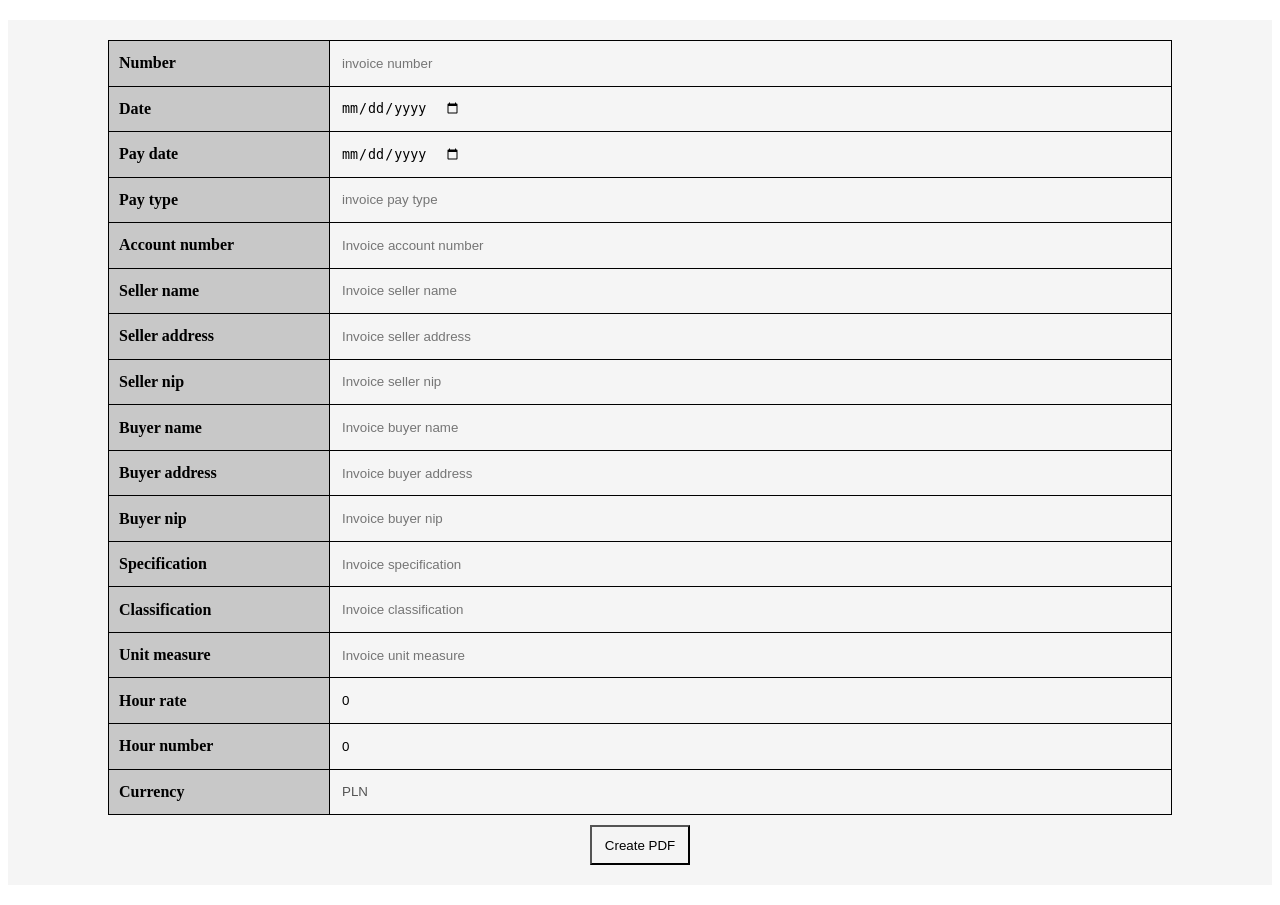
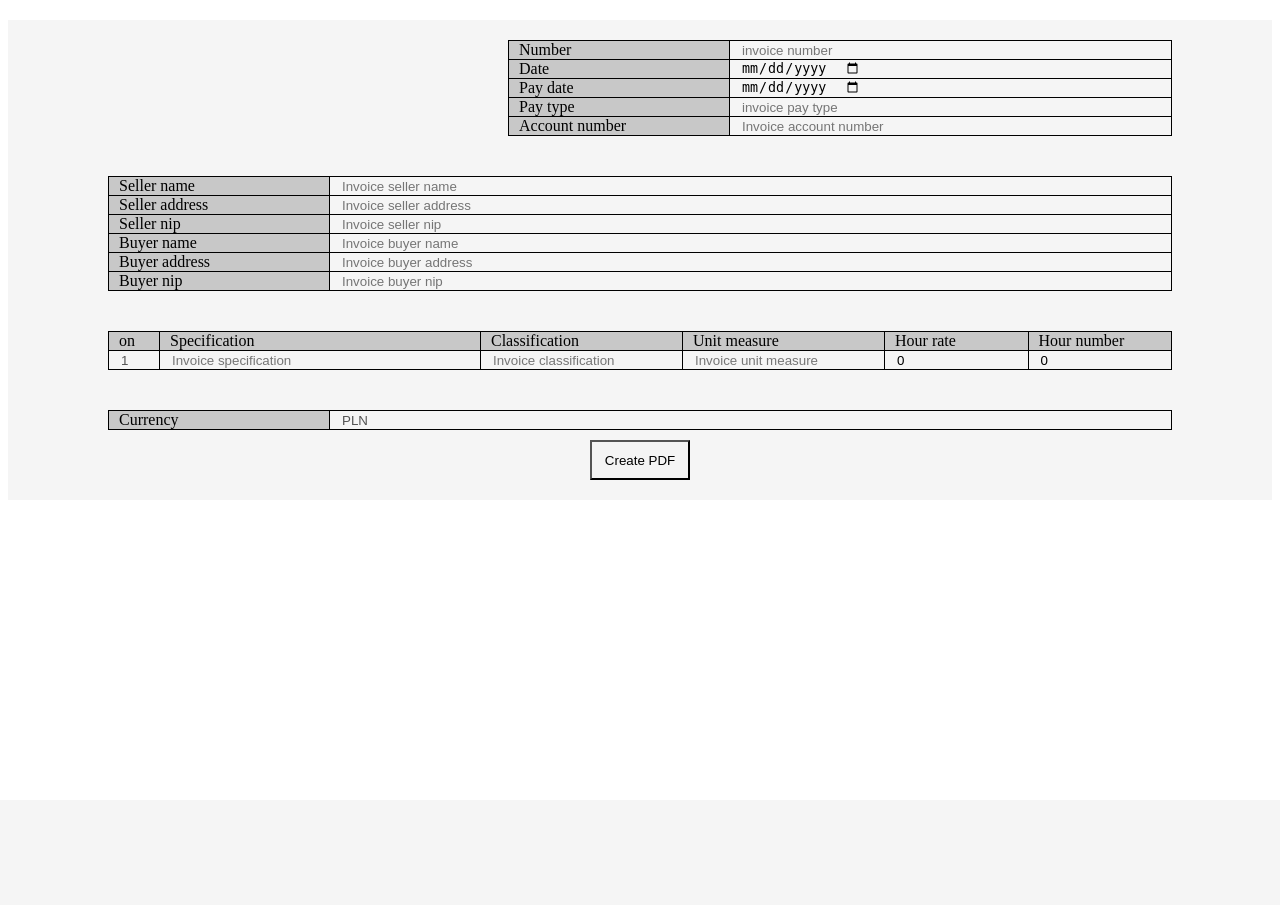
Before and after one commit to delektowski/invoicer, a FastAPI app: page / in a window 1280 px wide. After the commit the page ends 480 px from the top, so only its background shows below. Run offline with FastAPI, Linux system fonts and the light colour scheme; data comes from the database, SQL or seed files in the repository.

Commit message:
add horizontal specs stuff

```diff
--- a/static/styles.css
+++ b/static/styles.css
@@ -18,6 +18,15 @@ body {
     border-bottom: none;
 }
 
+.field--gray--columns {
+
+    padding: 0 10px;
+
+    border: 1px black solid;
+    background-color: rgb(200, 200, 200);
+    border-bottom: none;
+}
+
 .field {
     -webkit-box-flex: 3;
     -webkit-flex: 3;
@@ -29,12 +38,46 @@ body {
     border-left: none;
 }
 
+.field--column {
+    padding: 0 10px;
+    border: 1px black solid;
+    border-bottom: none;
+    border-left: none;
+}
+
+.field--column__on {
+    width: 30px;
+}
+
+.field--column__specification {
+    width: 300px;
+}
+
 .field--border-bottom {
     border-bottom: 1px black solid;
 }
 
+.field--border-left {
+    border-left: 1px black solid;
+}
+
+.field--border-left-none {
+    border-left: none;
+}
+
+.field--gray--columns>h2,
 .field--gray>h2 {
     font-size: 16px;
+    font-weight: 300;
+    margin: 0;
+}
+
+.field--gray--columns__on {
+    width: 30px;
+}
+
+.field--gray--columns__specification {
+    width: 300px;
 }
 
 .fields-container {
@@ -42,7 +85,35 @@ body {
     display: flex;
     -webkit-box-pack: center;
     justify-content: center;
-    flex-direction: row;
+}
+
+.fields-container--columns {
+    -webkit-box-flex: 5;
+    -webkit-flex: 5;
+    flex: 5;
+}
+
+.fields-container--columns__on {
+    -webkit-box-flex: 1;
+    -webkit-flex: 1;
+    flex: 1;
+}
+
+.fields-container--padding-left {
+    padding-left: 400px;
+}
+
+.invoice-specs {
+    display: -webkit-box;
+    display: flex;
+    -webkit-box-pack: start;
+    justify-content: start;
+
+}
+
+.horizontal-empty-space {
+    width: 100%;
+    height: 40px;
 }
 
 input {
--- a/templates/invoice_form.html
+++ b/templates/invoice_form.html
@@ -14,8 +14,8 @@
 <body>
     <div class="container">
         <form action="/form/" method="post">
-            <div class="fields-container">
 
+            <div class="fields-container fields-container--padding-left">
                 <div class="field--gray">
                     <h2>Number</h2>
                 </div>
@@ -25,7 +25,7 @@
                 </div>
             </div>
 
-            <div class="fields-container">
+            <div class="fields-container fields-container--padding-left">
                 <div class="field--gray">
                     <h2>Date</h2>
                 </div>
@@ -35,7 +35,7 @@
                 </div>
             </div>
 
-            <div class="fields-container">
+            <div class="fields-container fields-container--padding-left">
                 <div class="field--gray">
                     <h2>Pay date</h2>
                 </div>
@@ -45,25 +45,27 @@
                 </div>
             </div>
 
-            <div class="fields-container">
+            <div class="fields-container fields-container--padding-left">
                 <div class="field--gray">
                     <h2>Pay type</h2>
                 </div>
                 <div class="field">
                     <input type="text" id="invoice-pay-type" name="invoice_pay_type" placeholder="invoice pay type"
                         value="{{invoice_pay_type}}">
-                </div class="fields-container">
+                </div>
             </div>
 
-            <div class="fields-container">
-                <div class="field--gray">
+            <div class="fields-container fields-container--padding-left">
+                <div class="field--gray field--border-bottom">
                     <h2>Account number</h2>
                 </div>
-                <div class="field">
+                <div class="field field--border-bottom">
                     <input type="text" id="invoice-account-number" name="invoice_account_number"
                         placeholder="Invoice account number" value="{{invoice_account_number}}">
-                </div class="fields-container">
                 </div>
+            </div>
+
+            <div class="horizontal-empty-space"></div>
 
             <div class="fields-container">
                 <div class="field--gray">
@@ -72,7 +74,7 @@
                 <div class="field">
                     <input type="text" id="invoice-seller-name" name="invoice_seller_name"
                         placeholder="Invoice seller name" value="{{invoice_seller_name}}">
-                </div class="fields-container">
+                </div>
             </div>
 
             <div class="fields-container">
@@ -82,7 +84,7 @@
                 <div class="field">
                     <input type="text" id="invoice-seller-address" name="invoice_seller_address"
                         placeholder="Invoice seller address" value="{{invoice_seller_address}}">
-                </div class="fields-container">
+                </div>
             </div>
 
             <div class="fields-container">
@@ -92,7 +94,7 @@
                 <div class="field">
                     <input type="text" id="invoice-seller-nip" name="invoice_seller_nip"
                         placeholder="Invoice seller nip" value="{{invoice_seller_nip}}">
-                </div class="fields-container">
+                </div>
             </div>
 
             <div class="fields-container">
@@ -102,7 +104,7 @@
                 <div class="field">
                     <input type="text" id="invoice-buyer-name" name="invoice_buyer_name"
                         placeholder="Invoice buyer name" value="{{invoice_buyer_name}}">
-                </div class="fields-container">
+                </div>
             </div>
 
             <div class="fields-container">
@@ -112,68 +114,84 @@
                 <div class="field">
                     <input type="text" id="invoice-buyer-address" name="invoice_buyer_address"
                         placeholder="Invoice buyer address" value="{{invoice_buyer_address}}">
-                </div class="fields-container">
+                </div>
             </div>
 
             <div class="fields-container">
-                <div class="field--gray">
+                <div class="field--gray field--border-bottom">
                     <h2>Buyer nip</h2>
                 </div>
-                <div class="field">
+                <div class="field field--border-bottom">
                     <input type="text" id="invoice-buyer-nip" name="invoice_buyer_nip" placeholder="Invoice buyer nip"
                         value="{{invoice_buyer_nip}}">
-                </div class="fields-container">
+                </div>
             </div>
 
-            <div class="fields-container">
-                <div class="field--gray">
+            <div class="horizontal-empty-space"></div>
+
+            <div class="invoice-specs">
+                <div class="fields-container--columns fields-container--columns__on">
+                    <div class="field--gray--columns field--gray--columns__on">
+                        <h2>on</h2>
+                    </div>
+                    <div class="field--column field--column__on field--border-left field--border-bottom">
+                        <input disabled type="text" id="invoice-specification" name="invoice_specification"
+                            placeholder="Invoice specification" value="1">
+                    </div>
+                </div>
+                <div class="fields-container--columns">
+                    <div class="field--gray--columns field--gray--columns__specification field--border-left-none">
                         <h2>Specification</h2>
                     </div>
-                <div class="field">
+                    <div class="field--column field--border-bottom">
                         <input type="text" id="invoice-specification" name="invoice_specification"
                             placeholder="Invoice specification" value="{{invoice_specification}}">
-                </div class="fields-container">
+                    </div>
                 </div>
 
-            <div class="fields-container">
-                <div class="field--gray">
+                <div class="fields-container--columns">
+                    <div class="field--gray--columns field--border-left-none ">
                         <h2>Classification</h2>
                     </div>
-                <div class="field">
+                    <div class="field--column  field--border-bottom">
                         <input type="text" id="invoice-classification" name="invoice_classification"
                             placeholder="Invoice classification" value="{{invoice_classification}}"><br>
-                </div class="fields-container">
+                    </div>
                 </div>
 
-            <div class="fields-container">
-                <div class="field--gray">
+                <div class="fields-container--columns">
+                    <div class="field--gray--columns field--border-left-none">
                         <h2>Unit measure</h2>
                     </div>
-                <div class="field">
+                    <div class="field--column  field--border-bottom">
                         <input type="text" id="invoice-unit-measure" name="invoice_unit_measure"
                             placeholder="Invoice unit measure" value="{{invoice_unit_measure}}"><br>
-                </div class="fields-container">
+                    </div>
                 </div>
 
-            <div class="fields-container">
-                <div class="field--gray">
+                <div class="fields-container--columns">
+                    <div class="field--gray--columns field--border-left-none ">
                         <h2>Hour rate</h2>
                     </div>
-                <div class="field">
+                    <div class="field--column  field--border-bottom">
                         <input type="number" id="invoice-hour-rates" name="invoice_hour_rates"
                             placeholder="Invoice hour rates" value="{{invoice_hour_rates}}" min="1" max="999"><br>
-                </div class="fields-container">
+                    </div>
                 </div>
 
-            <div class="fields-container">
-                <div class="field--gray">
+                <div class="fields-container--columns">
+                    <div class="field--gray--columns field--border-left-none ">
                         <h2>Hour number</h2>
                     </div>
-                <div class="field">
+                    <div class="field--column  field--border-bottom">
                         <input type="number" id="invoice-hours-number" name="invoice_hours_number"
                             placeholder="Invoice hours number" value="{{invoice_hours_number}}" min="1" max="999"><br>
-                </div class="fields-container">
                     </div>
+                </div>
+            </div>
+
+            <div class="horizontal-empty-space"></div>
+
             <div class="fields-container">
                 <div class="field--gray field--border-bottom">
                     <h2>Currency</h2>
@@ -181,11 +199,11 @@
                 <div class="field field--border-bottom">
                     <input disabled type="text" id="invoice-currency" name="invoice_currency"
                         placeholder="Invoice currency" value="PLN"><br>
-                </div class="fields-container">
+                </div>
             </div>
             <div class="fields-container">
                 <button type="submit">Create PDF</button>
-            </div class="fields-container">
+            </div>
         </form>
     </div>
 </body>
```
Lines whose indentation alone changed are shown as unchanged.
